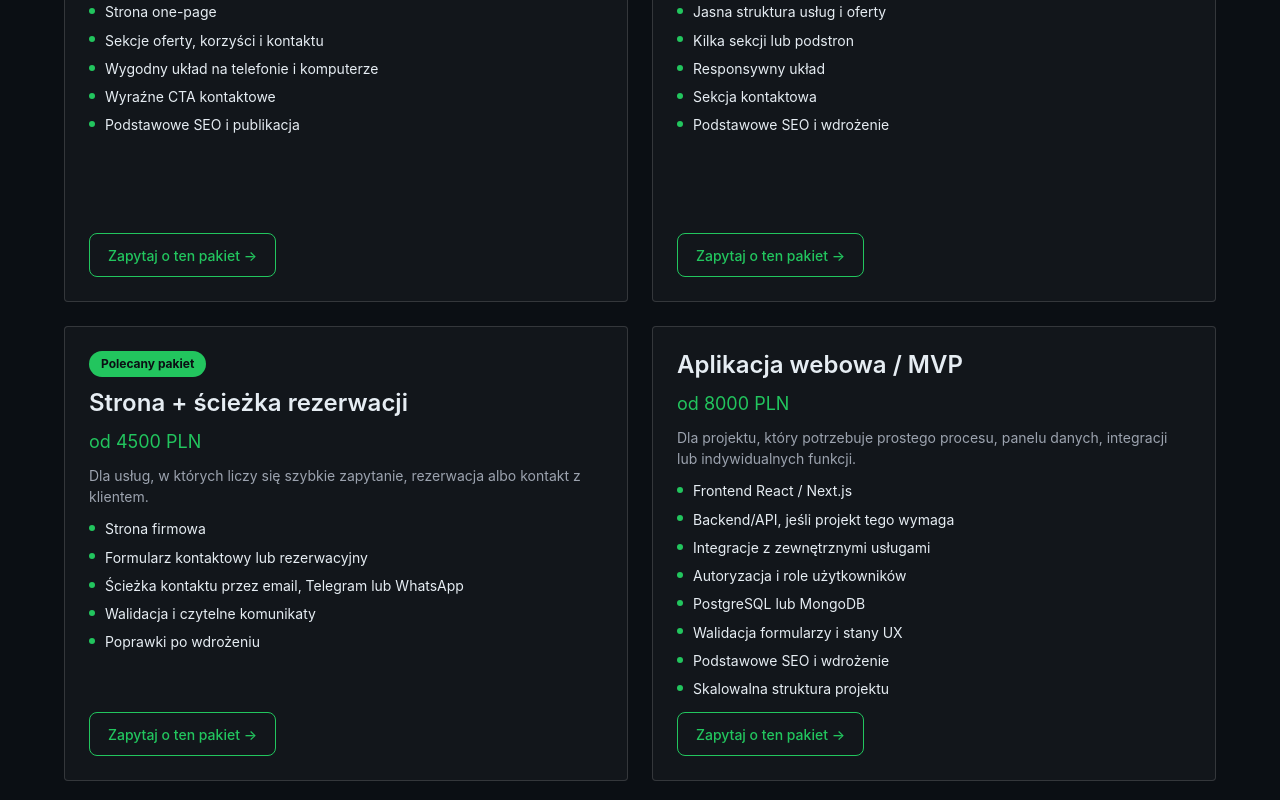
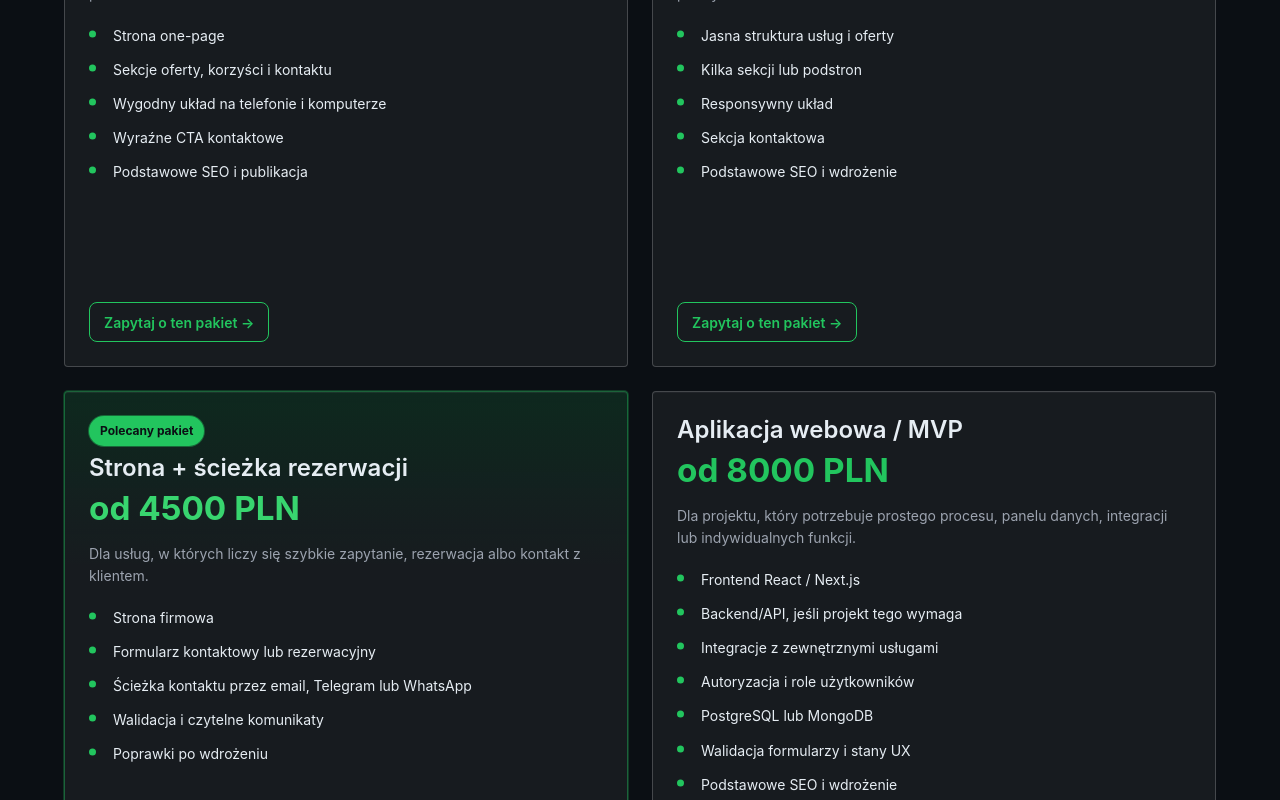
Before and after one commit to AlexDroff/portfolio_web, a Next.js app: page / in a window 1280 px wide. Shown: the part 4080-4880 px from the top of the page. Built offline with nearby package versions, Linux system fonts and the light colour scheme; no server answers.

Commit message:
feat: enhance Packages component with improved card layout and styling

```diff
--- a/src/components/sections/Packages/Packages.module.css
+++ b/src/components/sections/Packages/Packages.module.css
@@ -37,29 +37,60 @@
 }
 
 .card {
-  border: var(--border-width-default) solid var(--color-border-default);
+  border: var(--border-width-default) solid rgba(255, 255, 255, 0.2);
   border-radius: var(--space-1);
-  background: var(--color-overlay-subtle);
+  background: rgba(255, 255, 255, 0.05);
+  box-shadow: inset 0 1px 0 rgba(255, 255, 255, 0.04);
   padding: var(--space-5);
   height: 100%;
   transition:
     transform 0.2s ease,
     border-color 0.2s ease,
-    background-color 0.2s ease;
+    background-color 0.2s ease,
+    box-shadow 0.2s ease;
 }
 
 .cardContent {
   display: flex;
   flex-direction: column;
-  gap: var(--space-3);
+  gap: var(--space-4);
   height: 100%;
 }
 
 .card:hover,
 .card:focus-within {
-  transform: translateY(-4px);
+  transform: translateY(-3px);
   border-color: var(--color-brand-accent);
-  background: var(--color-bg-hover);
+  background: rgba(255, 255, 255, 0.06);
+  box-shadow:
+    0 12px 28px rgba(0, 0, 0, 0.24),
+    0 0 0 1px rgba(34, 197, 94, 0.32);
+}
+
+.recommendedCard {
+  border-color: rgba(34, 197, 94, 0.42);
+  background: linear-gradient(
+    180deg,
+    rgba(34, 197, 94, 0.14) 0%,
+    rgba(255, 255, 255, 0.05) 34%,
+    rgba(255, 255, 255, 0.05) 100%
+  );
+  box-shadow:
+    inset 0 1px 0 rgba(255, 255, 255, 0.06),
+    0 0 0 1px rgba(34, 197, 94, 0.24);
+}
+
+.recommendedCard:hover,
+.recommendedCard:focus-within {
+  box-shadow:
+    0 14px 30px rgba(0, 0, 0, 0.26),
+    0 0 0 1px rgba(34, 197, 94, 0.38);
+}
+
+.cardHeader {
+  display: flex;
+  flex-direction: column;
+  gap: var(--space-2);
 }
 
 .cardTitle {
@@ -71,22 +102,25 @@
 
 .price {
   margin: 0;
-  font-size: var(--font-size-lg);
-  line-height: 1.3;
+  font-size: clamp(26px, 2.6vw, 34px);
+  font-weight: 700;
+  line-height: 1.08;
   color: var(--color-brand-accent);
-  transition: color 0.2s ease;
 }
 
-.card:hover .price,
-.card:focus-within .price {
-  color: var(--color-brand-primary);
+.recommendedCard .price {
+  color: #38d56f;
 }
 
 .cardDescription {
   margin: 0;
   font-size: var(--font-size-sm);
-  line-height: 1.5;
+  line-height: 1.58;
   color: var(--color-text-secondary);
+}
+
+.featuresBlock {
+  margin-top: var(--space-1);
 }
 
 .features {
@@ -95,14 +129,14 @@
   list-style: none;
   display: flex;
   flex-direction: column;
-  gap: var(--space-2);
+  gap: var(--space-3);
 }
 
 .featureItem {
   position: relative;
-  padding-left: var(--space-4);
+  padding-left: var(--space-5);
   font-size: var(--font-size-sm);
-  line-height: 1.45;
+  line-height: 1.58;
   color: var(--color-text-primary);
 }
 
@@ -110,12 +144,20 @@
   content: "";
   position: absolute;
   left: 0;
-  top: 0.62em;
-  width: 6px;
-  height: 6px;
+  top: 0.64em;
+  width: 7px;
+  height: 7px;
   border-radius: var(--radius-full);
   background: var(--color-brand-accent);
   transform: translateY(-50%);
+}
+
+.cardFooter {
+  margin-top: auto;
+  display: flex;
+  flex-direction: column;
+  align-items: flex-start;
+  gap: var(--space-3);
 }
 
 .note {
@@ -130,11 +172,12 @@
   width: fit-content;
   align-items: center;
   border-radius: var(--radius-full);
-  padding: var(--space-1) var(--space-3);
+  padding: 6px 11px;
   background: var(--color-brand-accent);
   color: var(--color-bg-primary);
   font-size: var(--font-size-xs);
   font-weight: 700;
+  box-shadow: 0 0 0 1px rgba(34, 197, 94, 0.42);
 }
 
 .cardCta {
@@ -142,24 +185,27 @@
   align-items: center;
   justify-content: center;
   width: fit-content;
-  min-width: 150px;
-  height: 44px;
-  margin-top: auto;
-  padding: 0 18px;
+  min-width: 0;
+  height: 40px;
+  padding: 0 14px;
   border-radius: var(--space-2);
   border: var(--border-width-soft) solid var(--color-brand-accent);
   background: transparent;
   color: var(--color-brand-accent);
   font-size: var(--font-size-sm);
-  font-weight: 500;
+  font-weight: 600;
   text-decoration: none;
-  transition: all 0.2s ease;
+  transition:
+    background-color 0.2s ease,
+    color 0.2s ease,
+    border-color 0.2s ease;
 }
 
 .cardCta:hover,
 .cardCta:focus-visible {
-  border-color: var(--color-brand-primary);
-  color: var(--color-brand-primary);
+  background: rgba(34, 197, 94, 0.12);
+  border-color: var(--color-brand-accent);
+  color: var(--color-brand-accent);
 }
 
 .cardCta:focus-visible {
@@ -187,6 +233,6 @@
   }
 
   .cardContent {
-    gap: var(--space-2);
+    gap: var(--space-3);
   }
 }
--- a/src/components/sections/Packages/Packages.tsx
+++ b/src/components/sections/Packages/Packages.tsx
@@ -72,13 +72,24 @@ export const Packages = ({ locale, packages }: PackagesProps) => {
           </Reveal>
 
           <ul className={styles.grid} ref={gridRef}>
-            {packageItems.map((item, index) => (
-              <li key={item.id} className={styles.card}>
+            {packageItems.map((item, index) => {
+              const isRecommended = item.id === "booking-flow" && Boolean(item.badge);
+
+              return (
+                <li
+                  key={item.id}
+                  className={`${styles.card} ${isRecommended ? styles.recommendedCard : ""}`}
+                >
                   <Reveal className={styles.cardContent} delay={index * 0.08}>
+                    <div className={styles.cardHeader}>
                       {item.badge ? <span className={styles.badge}>{item.badge}</span> : null}
                       <h3 className={styles.cardTitle}>{item.title}</h3>
                       <p className={styles.price}>{item.price}</p>
+                    </div>
+
                     <p className={styles.cardDescription}>{item.description}</p>
+
+                    <div className={styles.featuresBlock}>
                       <ul className={styles.features}>
                         {item.features.map((feature) => (
                           <li key={`${item.id}-${feature}`} className={styles.featureItem}>
@@ -86,15 +97,20 @@ export const Packages = ({ locale, packages }: PackagesProps) => {
                           </li>
                         ))}
                       </ul>
+                    </div>
+
+                    <div className={styles.cardFooter}>
                       {item.note ? <p className={styles.note}>{item.note}</p> : null}
                       {item.ctaLabel && item.ctaHref ? (
                         <Link href={getLocalizedPath(locale, item.ctaHref)} className={styles.cardCta}>
                           {item.ctaLabel}
                         </Link>
                       ) : null}
+                    </div>
                   </Reveal>
                 </li>
-            ))}
+              );
+            })}
           </ul>
         </div>
       </Container>
```
Lines whose indentation alone changed are shown as unchanged.
